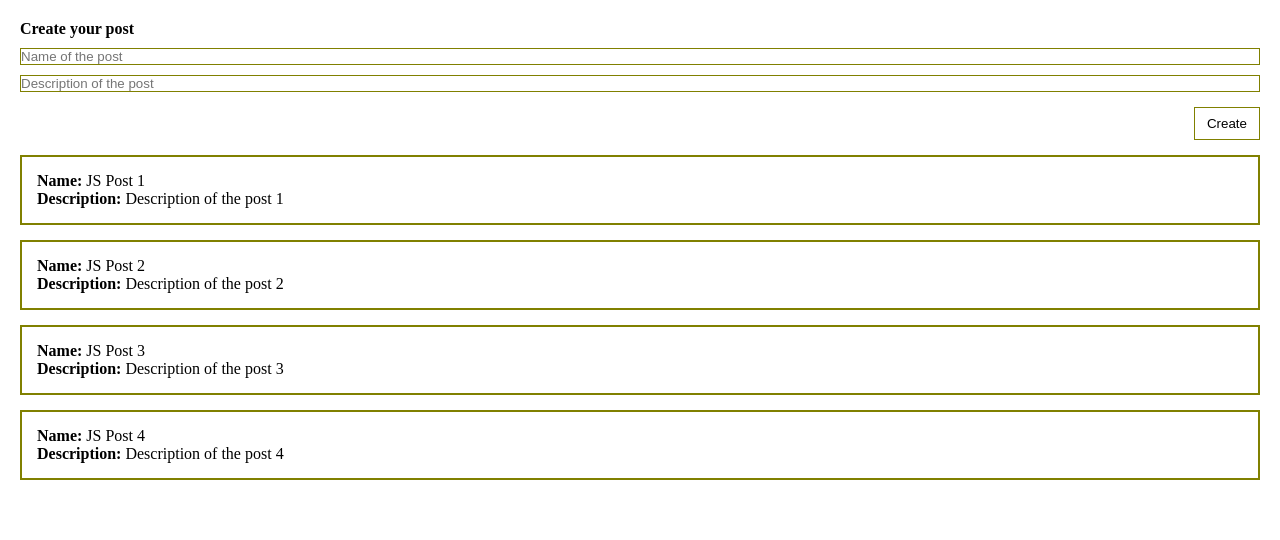
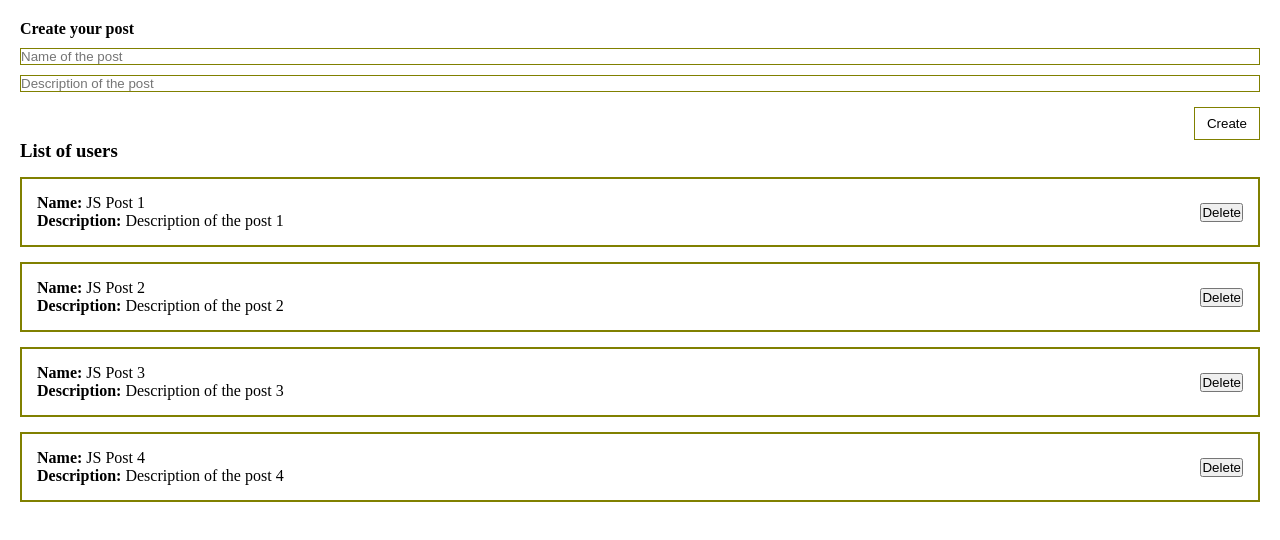
Before and after one commit to sergikusakin/vue-project, a Vue app: page / in a window 1280 px wide. Shown: the top 540 px of the page. Built offline with nearby package versions, Linux system fonts and the light colour scheme.

Commit message:
postItem & emit

```diff
--- /dev/null
+++ b/src/components/PostItem.vue
@@ -0,0 +1,39 @@
+<template>
+  <div class="post">
+    <div>
+      <div><strong>Name: </strong>{{ post.title }}</div>
+      <div><strong>Description: </strong>{{ post.body }}</div>
+    </div>
+    <div class="post-btns">
+      <button>Delete</button>
+    </div>
+  </div>
+</template>
+
+<script lang="ts">
+import { defineComponent } from "vue";
+
+export default defineComponent({
+  props: {
+    post: {
+      type: Object,
+      required: true,
+    },
+  },
+
+  data() {
+    return {};
+  },
+});
+</script>
+
+<style scoped>
+.post {
+  padding: 15px;
+  border: 2px solid olive;
+  margin-top: 15px;
+  display: flex;
+  align-items: center;
+  justify-content: space-between;
+}
+</style>
--- a/src/components/PostList.vue
+++ b/src/components/PostList.vue
@@ -1,14 +1,17 @@
 <template>
-  <div class="post" v-for="post in posts">
+  <h3>List of users</h3>
+  <post-item class="post" v-for="post in posts" :post="post">
     <div><strong>Name: </strong>{{ post.title }}</div>
     <div><strong>Description: </strong>{{ post.body }}</div>
-  </div>
+  </post-item>
 </template>
 
 <script lang="ts">
 import { defineComponent, type PropType } from "vue";
+import PostItem from "@/components/PostItem.vue";
 
 export default defineComponent({
+  components: { PostItem },
   props: {
     posts: {
       type: Array as PropType<{ title: string; body: string }[]>,
@@ -22,10 +25,4 @@ export default defineComponent({
 });
 </script>
 
-<style scoped>
-.post {
-  padding: 15px;
-  border: 2px solid olive;
-  margin-top: 15px;
-}
-</style>
+<style scoped></style>
```
